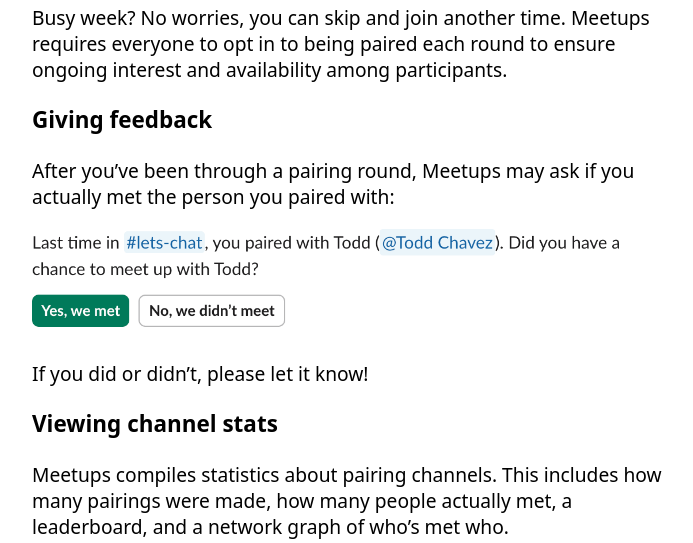
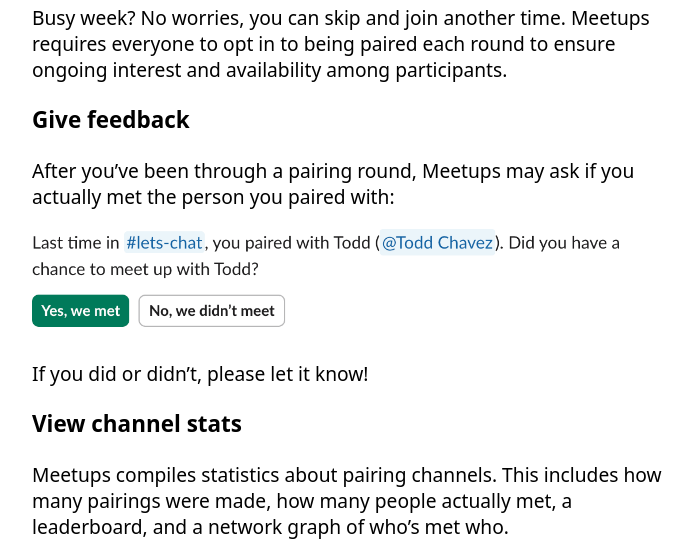
Before and after one commit to liddiard/slack-meetups, a Django app: page / in a window 1280 px wide. Shown: the part 1672-2215 px from the top of the page, without its empty margins (288-981 px from the left). Run offline with Django 3.2, Linux system fonts and the light colour scheme; data that the repository does not hold is empty.

Commit message:
homepage word workshopping

```diff
--- a/matcher/templates/index.html
+++ b/matcher/templates/index.html
@@ -35,11 +35,11 @@
   <p>After participating in a pairing round for the first time, Meetups will ask if you want to participate in future rounds:</p>
   <img src="{% static 'images/ask_availability.png' %}" alt="Screenshot of Meetups asking if the user wants to meet up with someone this week, with options to opt in or skip." />
   <p>Busy week? No worries, you can skip and join another time. Meetups requires everyone to opt in to being paired each round to ensure ongoing interest and availability among participants.</p>
-  <h3>Giving feedback</h3>
+  <h3>Give feedback</h3>
   <p>After you’ve been through a pairing round, Meetups may ask if you actually met the person you paired with:</p>
   <img src="{% static 'images/ask_if_met.png' %}" alt="Screenshot of Meetups asking if the user met with their last pairing, with options for yes and no." />
   <p>If you did or didn’t, please let it know!</p>
-  <h3>Viewing channel stats</h3>
+  <h3>View channel stats</h3>
   <p>Meetups compiles statistics about pairing channels. This includes how many pairings were made, how many people actually met, a leaderboard, and a network graph of who’s met who.</p>
   <p>For your workspace, the stats page(s) are here:</p>
   <ul>
```
